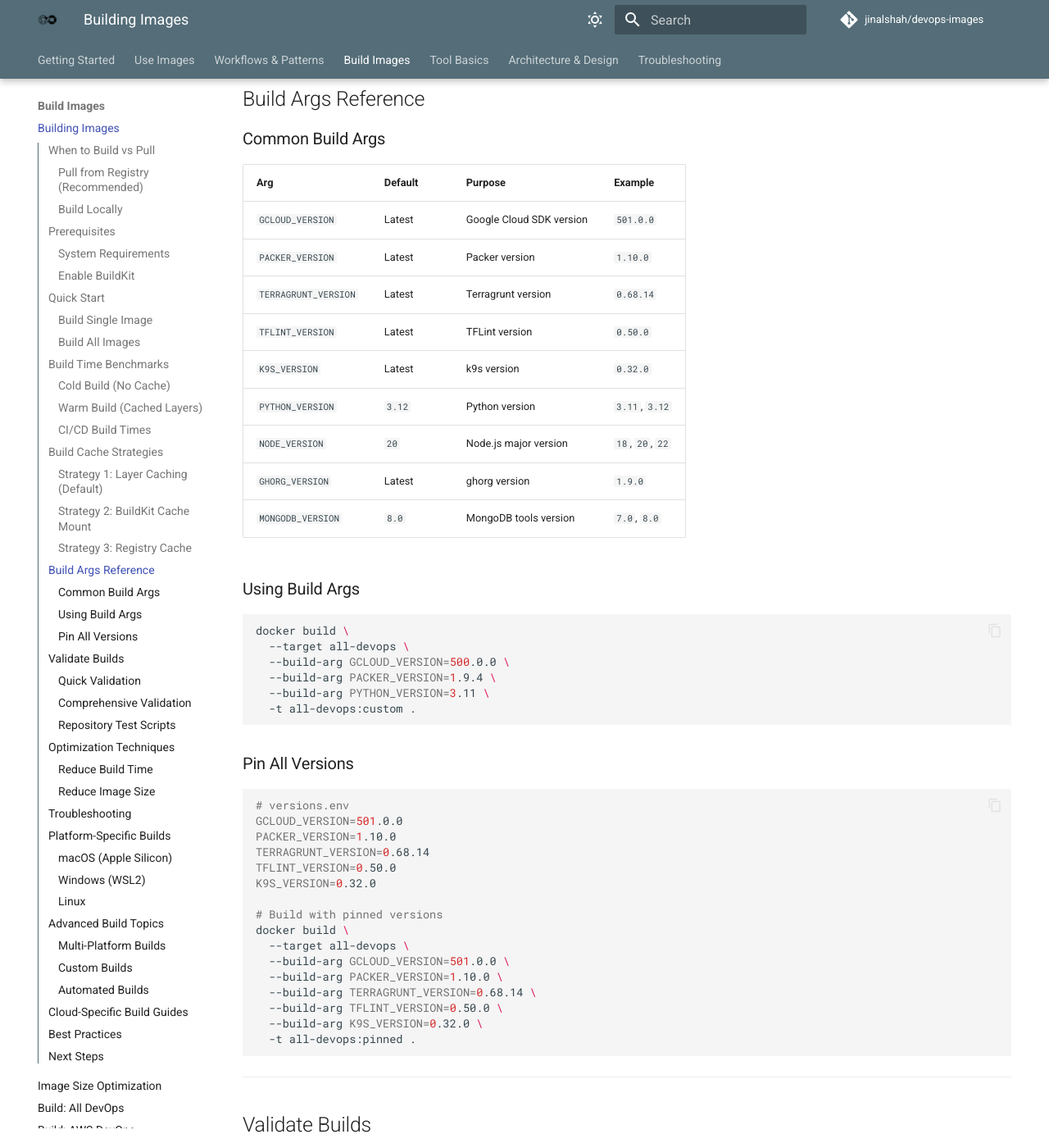
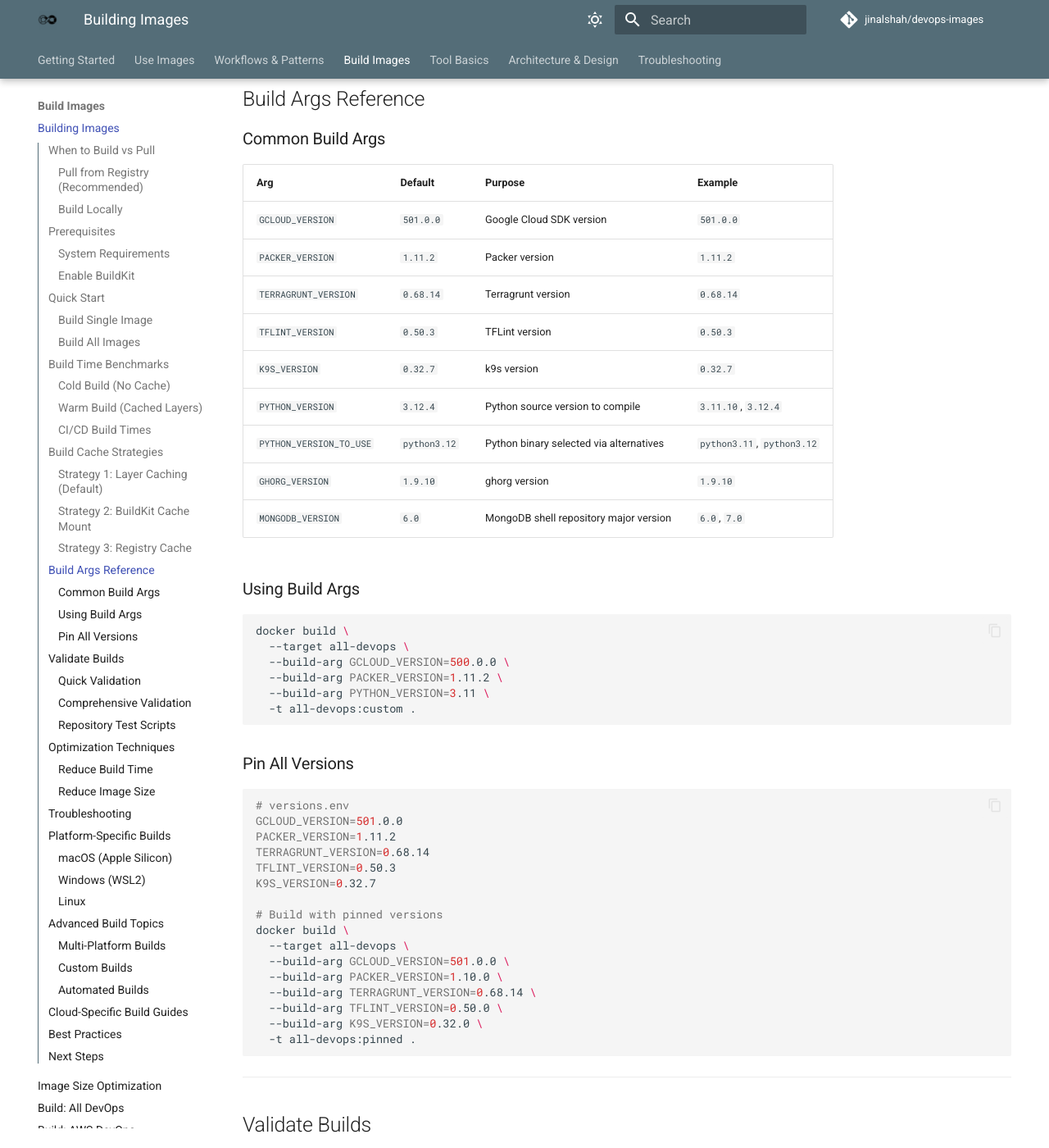
Before and after one commit to jinalshah/devops-images, an MkDocs documentation site: the page built from docs/build-images/index.md, in a window 1280 px wide and 1400 px high, scrolled down 4436 px. Shown: the whole window at 82% size. Built offline with MkDocs 1.6.1 and Material for MkDocs 9.7.7, drawn with Linux system fonts in a browser that asks for light colours; comment, search, counter and statistics services are not loaded; some of the changed text lies outside the part shown.

Commit message:
Update docs

````diff
--- a/docs/build-images/index.md
+++ b/docs/build-images/index.md
@@ -232,15 +232,15 @@ docker build \
 
 | Arg | Default | Purpose | Example |
 |-----|---------|---------|---------|
-| `GCLOUD_VERSION` | Latest | Google Cloud SDK version | `501.0.0` |
-| `PACKER_VERSION` | Latest | Packer version | `1.10.0` |
-| `TERRAGRUNT_VERSION` | Latest | Terragrunt version | `0.68.14` |
-| `TFLINT_VERSION` | Latest | TFLint version | `0.50.0` |
-| `K9S_VERSION` | Latest | k9s version | `0.32.0` |
-| `PYTHON_VERSION` | `3.12` | Python version | `3.11`, `3.12` |
-| `NODE_VERSION` | `20` | Node.js major version | `18`, `20`, `22` |
-| `GHORG_VERSION` | Latest | ghorg version | `1.9.0` |
-| `MONGODB_VERSION` | `8.0` | MongoDB tools version | `7.0`, `8.0` |
+| `GCLOUD_VERSION` | `501.0.0` | Google Cloud SDK version | `501.0.0` |
+| `PACKER_VERSION` | `1.11.2` | Packer version | `1.11.2` |
+| `TERRAGRUNT_VERSION` | `0.68.14` | Terragrunt version | `0.68.14` |
+| `TFLINT_VERSION` | `0.50.3` | TFLint version | `0.50.3` |
+| `K9S_VERSION` | `0.32.7` | k9s version | `0.32.7` |
+| `PYTHON_VERSION` | `3.12.4` | Python source version to compile | `3.11.10`, `3.12.4` |
+| `PYTHON_VERSION_TO_USE` | `python3.12` | Python binary selected via alternatives | `python3.11`, `python3.12` |
+| `GHORG_VERSION` | `1.9.10` | ghorg version | `1.9.10` |
+| `MONGODB_VERSION` | `6.0` | MongoDB shell repository major version | `6.0`, `7.0` |
 
 ### Using Build Args
 
@@ -248,7 +248,7 @@ docker build \
 docker build \
   --target all-devops \
   --build-arg GCLOUD_VERSION=500.0.0 \
-  --build-arg PACKER_VERSION=1.9.4 \
+  --build-arg PACKER_VERSION=1.11.2 \
   --build-arg PYTHON_VERSION=3.11 \
   -t all-devops:custom .
 ```
@@ -258,10 +258,10 @@ docker build \
 ```bash
 # versions.env
 GCLOUD_VERSION=501.0.0
-PACKER_VERSION=1.10.0
+PACKER_VERSION=1.11.2
 TERRAGRUNT_VERSION=0.68.14
-TFLINT_VERSION=0.50.0
-K9S_VERSION=0.32.0
+TFLINT_VERSION=0.50.3
+K9S_VERSION=0.32.7
 
 # Build with pinned versions
 docker build \
````
Also changed, not shown: other parts of docs/build-images/index.md (+1 -1 lines), README.md (+2 -2 lines), docs/architecture/comparison.md (+3 -1 lines), docs/build-images/customization.md (+1 -1 lines), docs/build-images/optimization.md (+1 -1 lines), docs/tool-basics/index.md (+1 -1 lines).
